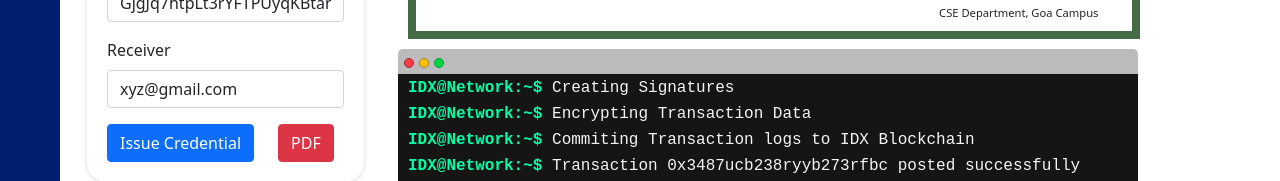
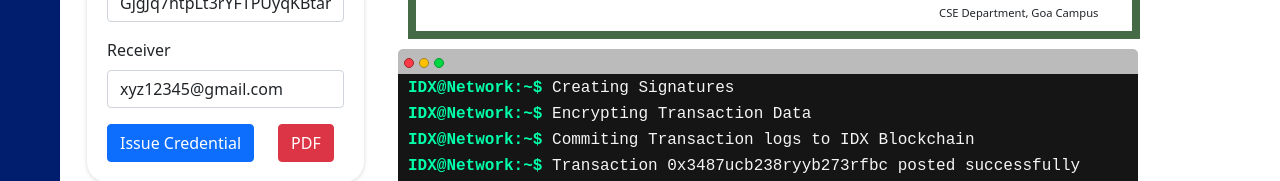
Before and after one commit to mr-harshtyagi/certificate_generator, a React (Create React App) app: page / in a window 1280 px wide. Shown: the part 502-683 px from the top of the page. Built offline with nearby package versions, Linux system fonts and the light colour scheme; a web font is replaced by a local one.

Commit message:
certgen update

```diff
--- a/src/components/SIdeForm.jsx
+++ b/src/components/SIdeForm.jsx
@@ -8,7 +8,7 @@ var CryptoJS = require("crypto-js");
 export default function SideForm(){
   const { name,course,professor,setName,setCourse,setProfessor } = useContext(FormContext);
   const [secretKey,setSecretKey] =useState("identrix");
-  const [receiver, setReceiver] = useState("xyz@gmail.com");
+  const [receiver, setReceiver] = useState("xyz12345@gmail.com");
 
   function postDataToServer(){
     let certificateData={
@@ -18,10 +18,6 @@ export default function SideForm(){
     }
 
     let hash = CryptoJS.SHA256(JSON.stringify(certificateData)).toString(CryptoJS.enc.Hex);
-    // const sign = createSign("SHA256");
-    // sign.write(hash);
-    // sign.end();
-    // const signature = sign.sign(privateKey, "hex");
 
     let dataObject = {
       transaction_hash:hash, //hash 3 fields
```
